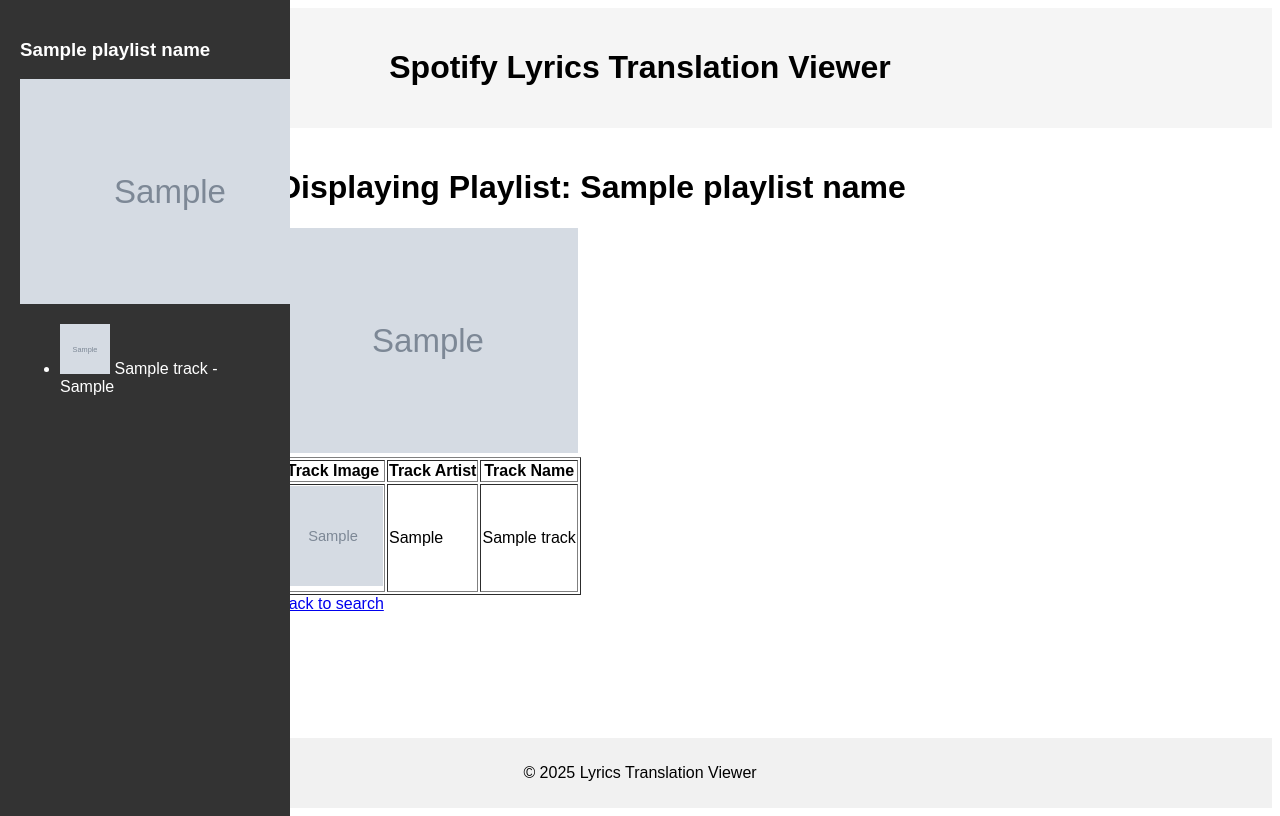
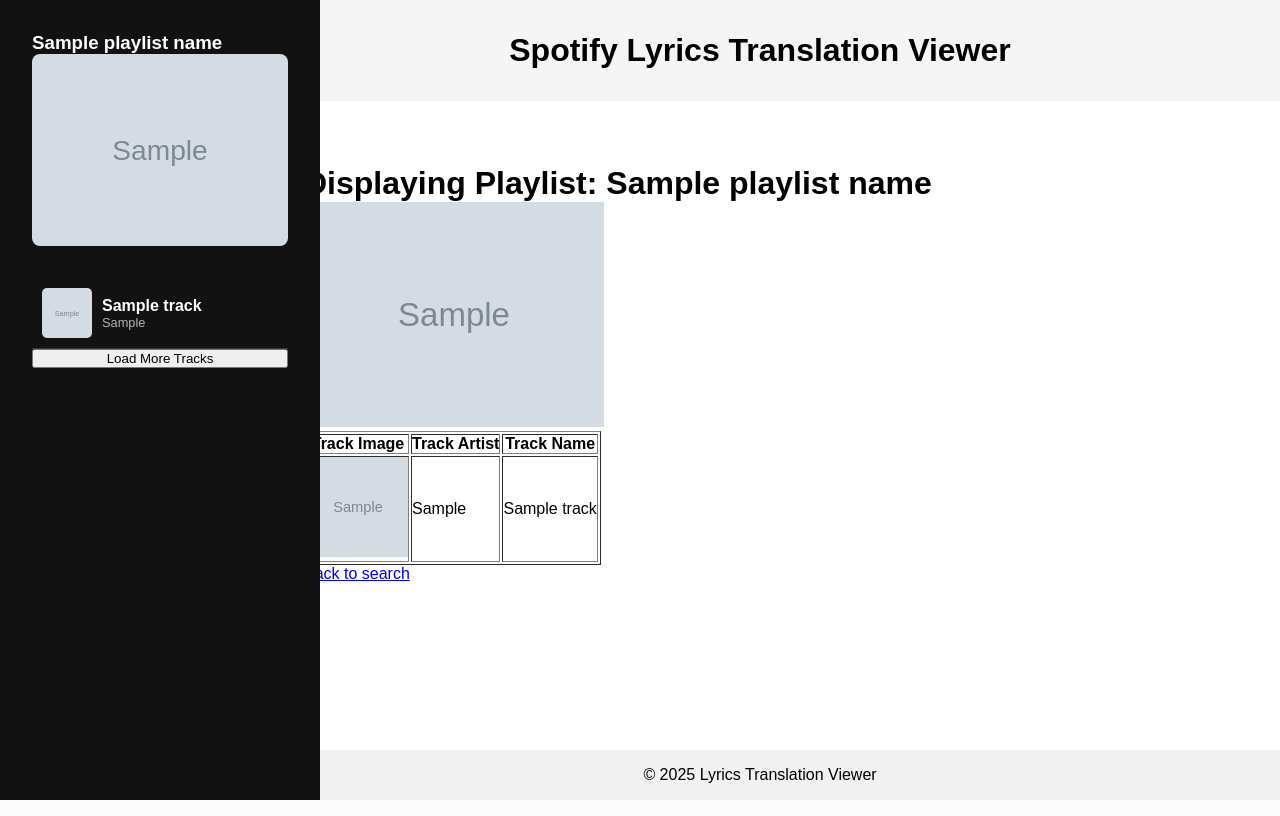
Before and after one commit to phip702/Lyrics_Translator, a Flask app: template app/templates/playlist.html in a window 1280 px wide. Run offline with Flask 3, Linux system fonts and the light colour scheme; the template is opened without the code that fills it: most values are stand-ins (such as "Sample title", 1, 10 or a date in 2020); grey boxes marked "Sample" are stand-in pictures.

Commit message:
edited the front end code, mostly CSS. need to work on the layout separation between sidenav and main content still though.

```diff
--- a/app/static/css/styles.css
+++ b/app/static/css/styles.css
@@ -1,9 +1,10 @@
-Basic reset and layout
+/* Basic reset and layout */
 * {
     margin: 0;
     padding: 0;
     box-sizing: border-box;
 }
+
 
 /* Container for layout */
 body {
@@ -11,6 +12,7 @@
     flex-direction: column; /* Arrange elements vertically */
     min-height: 100vh;
     font-family: Arial, sans-serif;
+    margin-left: 15rem; /* Push body content to the right of the sidenav (adjust this value as needed) */
 }
 
 /* Container for the main content */
@@ -19,38 +21,112 @@
     flex-grow: 1;  /* Let the container grow to take up available space */
 }
 
-/* Sidenav styling */
-.sidenav {
-    position: fixed;  /* Fixed on the left side */
+/* Styling for the main playlist image relative to the sidenav size */
+.playlist-image {
+    width: 100%;  /* Make the image width 100% of the sidenav width */
+    height: auto;  /* Height adjusts to maintain aspect ratio */
+    object-fit: cover;  /* Ensures the image fills the available space while maintaining aspect ratio */
+    border-radius: 8px;  /* Optional: Adds rounded corners */
+    margin-bottom: 2rem;  /* Adds some space below the image */
+}
+
+/* Sidenav container */
+#sidenav {
+    position: fixed;
     top: 0;
     left: 0;
-    width: 250px;  /* Width of the sidenav */
-    height: 100vh;  /* Full height of the screen */
-    background-color: #333;  /* Dark background */
+    bottom: 0;
+    width: 20rem;  /* Fixed width for the sidenav */
+    background-color: #121212;  /* Dark background */
     color: white;
-    padding: 20px;
-    overflow-y: auto;  /* Makes the sidenav scrollable if needed */
-    z-index: 1000;  /* Ensures the sidenav is above other elements */
+    padding: 2rem;
+    display: flex;
+    flex-direction: column;
+    height: 100vh;  /* Full height */
+    overflow-y: auto;  /* Makes it scrollable if needed */
+    z-index: 1000;
 }
 
-/* Content styling */
-.content {
-    margin-left: 250px;  /* Push content to the right to make room for the sidenav */
-    padding: 20px;
-    flex-grow: 1;  /* Let the content fill the remaining space */
-    min-height: 0;  /* Ensures the content area shrinks when needed */
+/* Table inside the sidenav takes up the full width of the sidenav */
+.sidenav table {
+    width: 100%;  /* Table takes full width of sidenav */
+    border-collapse: collapse;
+    margin: 0;  /* Remove any margin around the table */
+    padding: 0;  /* Remove any padding */
+    flex-grow: 1;  /* Makes the table stretch if needed */
+}
+
+/* Table cell and row styles */
+.sidenav th, .sidenav td {
+    padding: 10px;
+    border-bottom: 1px solid #333;
+    text-align: left;
+}
+
+/* Styling for the track row in the table */
+.sidenav .track-row {
+    display: flex;
+    align-items: center;
+    padding: 10px;
+    border-bottom: 1px solid #333;
+    cursor: pointer;
+    width: 100%;  /* Ensures track rows take full width */
+}
+
+.sidenav .track-row img {
+    width: 50px;
+    height: 50px;
+    object-fit: cover;
+    border-radius: 5px;
+    margin-right: 10px;
+}
+
+/* Ensure track name and artist are in a vertical stack */
+.sidenav .track-info {
+    flex-grow: 1;
+    display: flex;
+    flex-direction: column; /* Stack the track name and artist vertically */
+    justify-content: center; /* Align items centrally */
+}
+
+/* Increase font size of track name */
+.sidenav .track-name {
+    font-size: 1em;  /* Makes the track name 1.8 times bigger */
+    font-weight: bold;  /* Optional: makes the track name bold */
+    color: #fff;
+}
+.sidenav .track-row:hover .track-name {
+    color: #1ed760;  /* Accent color on hover */
+    transition: color 0.3s ease;  /* Smooth transition for color change */
+}
+
+/* Styling for track artist */
+.sidenav .track-artist {
+    font-size: .8em;  /* Default size for track artist */
+    color: #b3b3b3;  /* Lighter color for the artist */
+}
+
+
+
+/* Main content area */
+#main-content {
+    margin-left: 2rem; /* Space for the sidenav */
+    padding: 2rem;
+    flex-grow: 1;
+    min-height: 0;
+    margin-top: 2rem; /* Optional: Adds space between sidenav and main content */
 }
 
 /* Optional: Adding some space for the header */
 header {
-    padding: 20px;
+    padding: 2rem;
     background-color: #f5f5f5;
     text-align: center;
 }
 
 footer {
     text-align: center;
-    padding: 10px;
+    padding: 1rem;
     background-color: #f1f1f1;
     position: relative;
     margin-top: auto; /* Push the footer to the bottom of the page */
--- a/app/static/js/script.js
+++ b/app/static/js/script.js
@@ -9,6 +9,7 @@
     // Access the playlist ID from the data attribute of the button
     var spotify_playlist_id = $('#load-more-btn').data('playlist-id');
 
+    // Load more for the body
     $('#load-more-btn').click(function() {
         $.ajax({
             url: `/api/fetch_tracks/${spotify_playlist_id}?offset=${offset}`,
@@ -42,10 +43,58 @@
         });
     });
 
+    // Sidenav Load More functionality
+    let sidenavOffset = 50;  // Start with an offset of 50 for the sidenav
+    var spotify_playlist_id_sidenav = $('#load-more-sidenav').data('playlist-id');
+
+    // Handle "Load More" for the sidenav
+    $('#load-more-sidenav').click(function() {
+        $.ajax({
+            url: `/api/fetch_tracks/${spotify_playlist_id_sidenav}?offset=${sidenavOffset}`,
+            method: 'GET',
+            success: function(response) {
+                if (response.length > 0) {
+                    // Append the new tracks to the sidenav's track list
+                    response.forEach(track => {
+                        $('#sidenav-tracks').append(`
+                            <li class="track-row" data-track-id="${track.spotify_track_id}">
+                                <img src="${track.track_image}" alt="Track Image" width="50" height="50">
+                                <div class="track-info">
+                                    <span class="track-name">${track.track_name}</span>
+                                    <span class="track-artist">${track.track_artist}</span>
+                                </div>
+                            </li>
+                        `);
+                    });
+
+                    // Increase the offset by 50 for the next request
+                    sidenavOffset += 50;
+
+                    // Update the rows count and check if it is a multiple of 50
+                    sidenavRowsCount = $('#sidenav-tracks li').length;
+
+                    if (sidenavRowsCount % 50 !== 0) {
+                        $('#load-more-sidenav').hide();  // Hide button if all tracks are loaded
+                    }
+                }
+            },
+            error: function(error) {
+                alert('Error fetching tracks. Please try again.');
+            }
+        });
+    });
+
     // reroute to track page when user clicks on a track row
     $(".track-row").on("click", function() {
         var spotify_track_id = $(this).find(".spotify-track-id").text();  // Get the track ID from the hidden column
         console.log("Track ID:", spotify_track_id);
         window.location.href = "/track/" + spotify_track_id; // Redirect to track page
     });
+
+    // Same for the sidenav track rows
+    $(".sidenav .track-row").on("click", function() {
+        var spotify_track_id = $(this).data("track-id");  // Get the track ID from the data attribute
+        console.log("Track ID from sidenav:", spotify_track_id);
+        window.location.href = "/track/" + spotify_track_id; // Redirect to track page
+    });
 });
--- a/app/templates/playlist.html
+++ b/app/templates/playlist.html
@@ -1,27 +1,33 @@
 {% extends "base.html" %}
 
-
 {% block sidenav %}
+    <div id="sidenav">
         {% if playlist_name %}
             <h3>{{ playlist_name }}</h3>
             {% if playlist_image %}
-            <img src="{{ playlist_image }}" alt="Playlist Image" style="width:300px;">
+                <img class="playlist-image" src="{{ playlist_image }}" alt="Playlist Image">
             {% endif %}
-        <ul>
+            <ul id="sidenav-tracks">
                 {% for track in tracks %}
                     <li class="track-row" data-track-id="{{ track.spotify_track_id }}">
                         <img src="{{ track.track_image }}" alt="Track Image" width="50" height="50">
-                    <span>{{ track.track_name }} - {{ track.track_artist }}</span>
+                        <div class="track-info">
+                            <span class="track-name">{{ track.track_name }}</span>
+                            <span class="track-artist">{{ track.track_artist }}</span>
+                        </div>
                     </li>
                 {% endfor %}
             </ul>
+
+            <button id="load-more-sidenav" data-playlist-id="{{ spotify_playlist_id }}">Load More Tracks</button>
         {% else %}
             <p>No playlist available. Please add a playlist URL.</p>
         {% endif %}
+    </div>
 {% endblock %}
 
 {% block content %}
-<body>
+    <div id="main-content">
         <h1>Displaying Playlist: {{ playlist_name }}</h1>
         {% if playlist_image %}
             <img src="{{ playlist_image }}" alt="Playlist Image" style="width:300px;"><br>
@@ -39,7 +45,7 @@
             </thead>
             <tbody id="tracks-tbody">
                 {% for track in tracks %}
-            <tr class = 'track-row'>
+                <tr class="track-row">
                     <td><img src="{{ track.track_image }}" alt="Track Image" width="100" height="100"></td>
                     <td>{{ track.track_artist }}</td>
                     <td>{{ track.track_name }}</td>
@@ -51,12 +57,8 @@
 
         <button id="load-more-btn" data-playlist-id="{{ spotify_playlist_id }}">Load More Tracks</button>
         <a href="/">Back to search</a>
-
-</body>
-</html>
-
+    </div>
 
 <script src="https://code.jquery.com/jquery-3.6.0.min.js"></script>
 <script src="{{ url_for('static', filename='js/script.js') }}"></script>
-
 {% endblock %}
```
Also changed, not shown: instance/db.sqlite3, 1 other file. Lines whose indentation alone changed are shown as unchanged.
